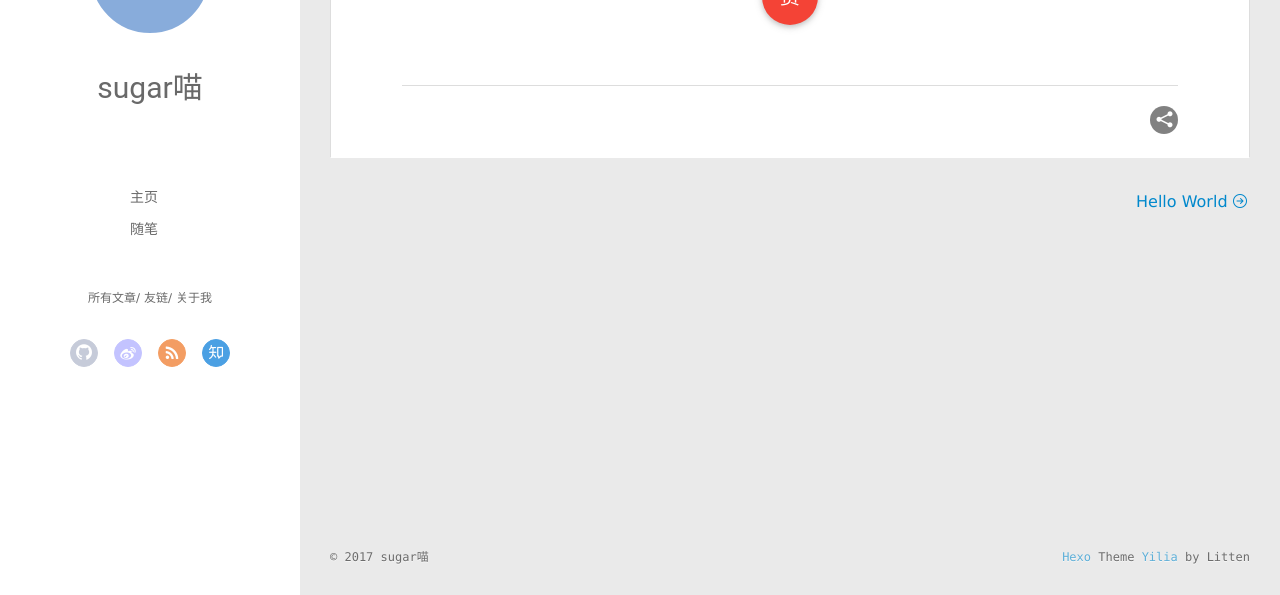
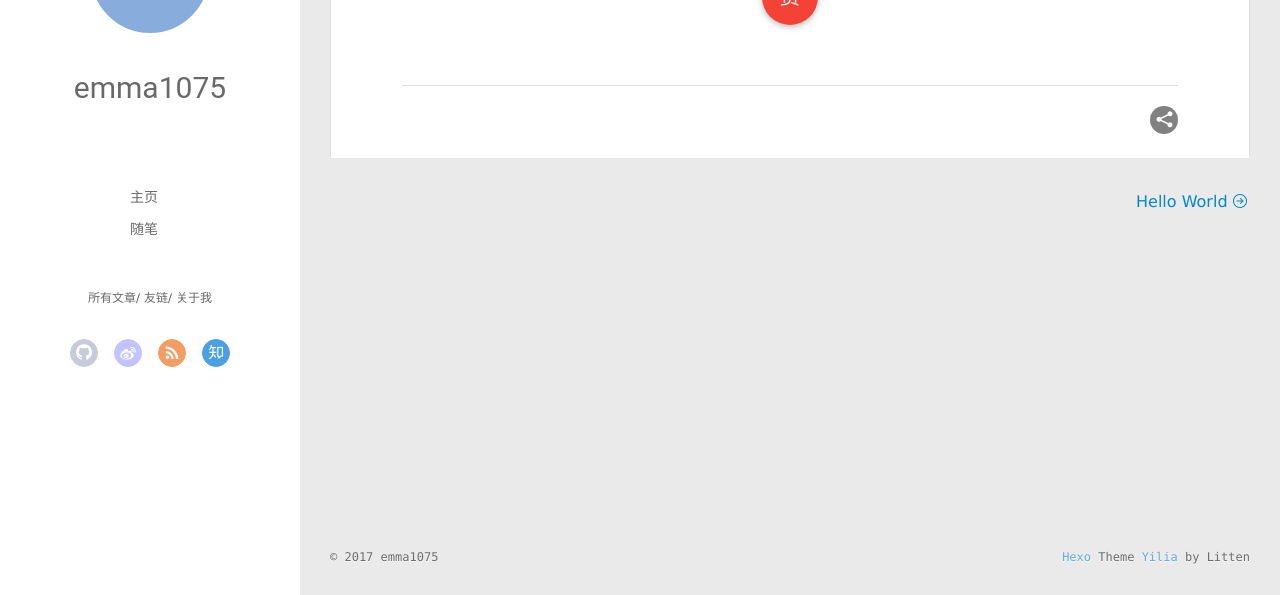
Before and after one commit to Emma1075/emma.github.io, a plain HTML site: page 2017/05/19/demo/index.html in a window 1280 px wide. Shown: the part 202-797 px from the top of the page. Drawn offline with Linux system fonts and the light colour scheme.

Commit message:
Site updated: 2017-05-19 15:11:32

```diff
--- a/2017/05/19/demo/index.html
+++ b/2017/05/19/demo/index.html
@@ -46,7 +46,7 @@
 			<img src="null" class="js-avatar">
 		</a>
 		<hgroup>
-		  <h1 class="header-author"><a href="/">sugar喵</a></h1>
+		  <h1 class="header-author"><a href="/">emma1075</a></h1>
 		</hgroup>
 
 
@@ -104,7 +104,7 @@
 				<img src="null" class="js-avatar">
 			</div>
 			<hgroup>
-			  <h1 class="header-author js-header-author">sugar喵</h1>
+			  <h1 class="header-author js-header-author">emma1075</h1>
 			</hgroup>
 
 
@@ -291,7 +291,7 @@
   <div class="outer">
     <div id="footer-info">
     	<div class="footer-left">
-    		&copy; 2017 sugar喵
+    		&copy; 2017 emma1075
     	</div>
       	<div class="footer-right">
       		<a href="http://hexo.io/" target="_blank">Hexo</a>  Theme <a href="https://github.com/litten/hexo-theme-yilia" target="_blank">Yilia</a> by Litten
```
Also changed, not shown: 2017/05/19/hello-world/index.html (+3 -3 lines), archives/2017/05/index.html (+3 -3 lines), archives/2017/index.html (+3 -3 lines), archives/index.html (+3 -3 lines), index.html (+3 -3 lines).
